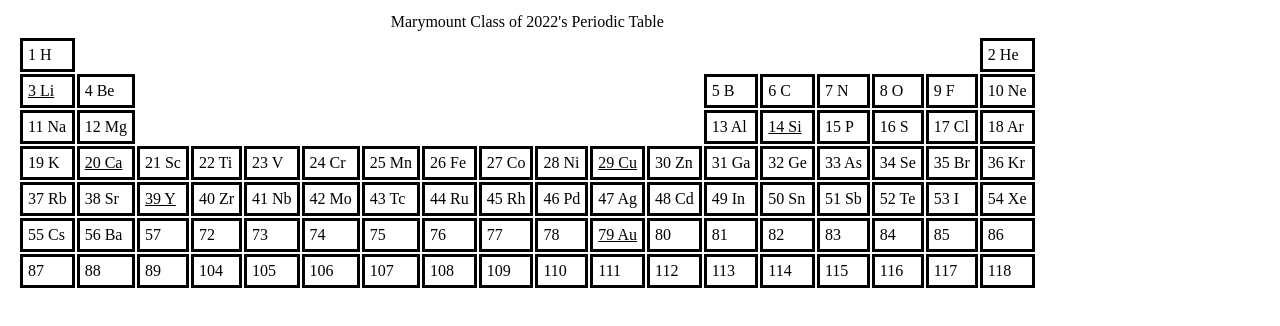
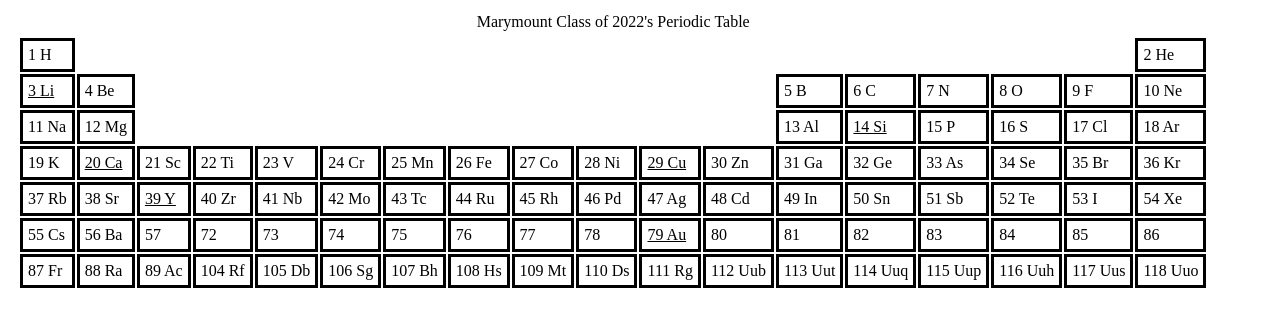
Before and after one commit to marymount2022/ClassVIIIPeriodicTable, a plain HTML site: page index.html in a window 1280 px wide. Drawn offline with Linux system fonts and the light colour scheme.

Commit message:
Update index.html

```diff
--- a/index.html
+++ b/index.html
@@ -152,24 +152,24 @@ body, table, td, tr {
   </tr>
   <!--7th Row-->
   <tr>
-    <td style="border: 3px solid #000;">87</td>
-    <td style="border: 3px solid #000;">88</td>
-    <td style="border: 3px solid #000;">89</td>
-    <td style="border: 3px solid #000;">104</td>
-    <td style="border: 3px solid #000;">105</td>
-    <td style="border: 3px solid #000;">106</td>
-    <td style="border: 3px solid #000;">107</td>
-    <td style="border: 3px solid #000;">108</td>
-    <td style="border: 3px solid #000;">109</td>
-    <td style="border: 3px solid #000;">110</td>
-    <td style="border: 3px solid #000;">111</td>
-    <td style="border: 3px solid #000;">112</td>
-    <td style="border: 3px solid #000;">113</td>
-    <td style="border: 3px solid #000;">114</td>
-    <td style="border: 3px solid #000;">115</td>
-    <td style="border: 3px solid #000;">116</td>
-    <td style="border: 3px solid #000;">117</td>
-    <td style="border: 3px solid #000;">118</td>
+    <td style="border: 3px solid #000;">87 Fr</td>
+    <td style="border: 3px solid #000;">88 Ra</td>
+    <td style="border: 3px solid #000;">89 Ac</td>
+    <td style="border: 3px solid #000;">104 Rf</td>
+    <td style="border: 3px solid #000;">105 Db</td>
+    <td style="border: 3px solid #000;">106 Sg</td>
+    <td style="border: 3px solid #000;">107 Bh</td>
+    <td style="border: 3px solid #000;">108 Hs</td>
+    <td style="border: 3px solid #000;">109 Mt</td>
+    <td style="border: 3px solid #000;">110 Ds</td>
+    <td style="border: 3px solid #000;">111 Rg</td>
+    <td style="border: 3px solid #000;">112 Uub</td>
+    <td style="border: 3px solid #000;">113 Uut</td>
+    <td style="border: 3px solid #000;">114 Uuq</td>
+    <td style="border: 3px solid #000;">115 Uup</td>
+    <td style="border: 3px solid #000;">116 Uuh</td>
+    <td style="border: 3px solid #000;">117 Uus</td>
+    <td style="border: 3px solid #000;">118 Uuo</td>
   </tr>
 </table>
 
```
